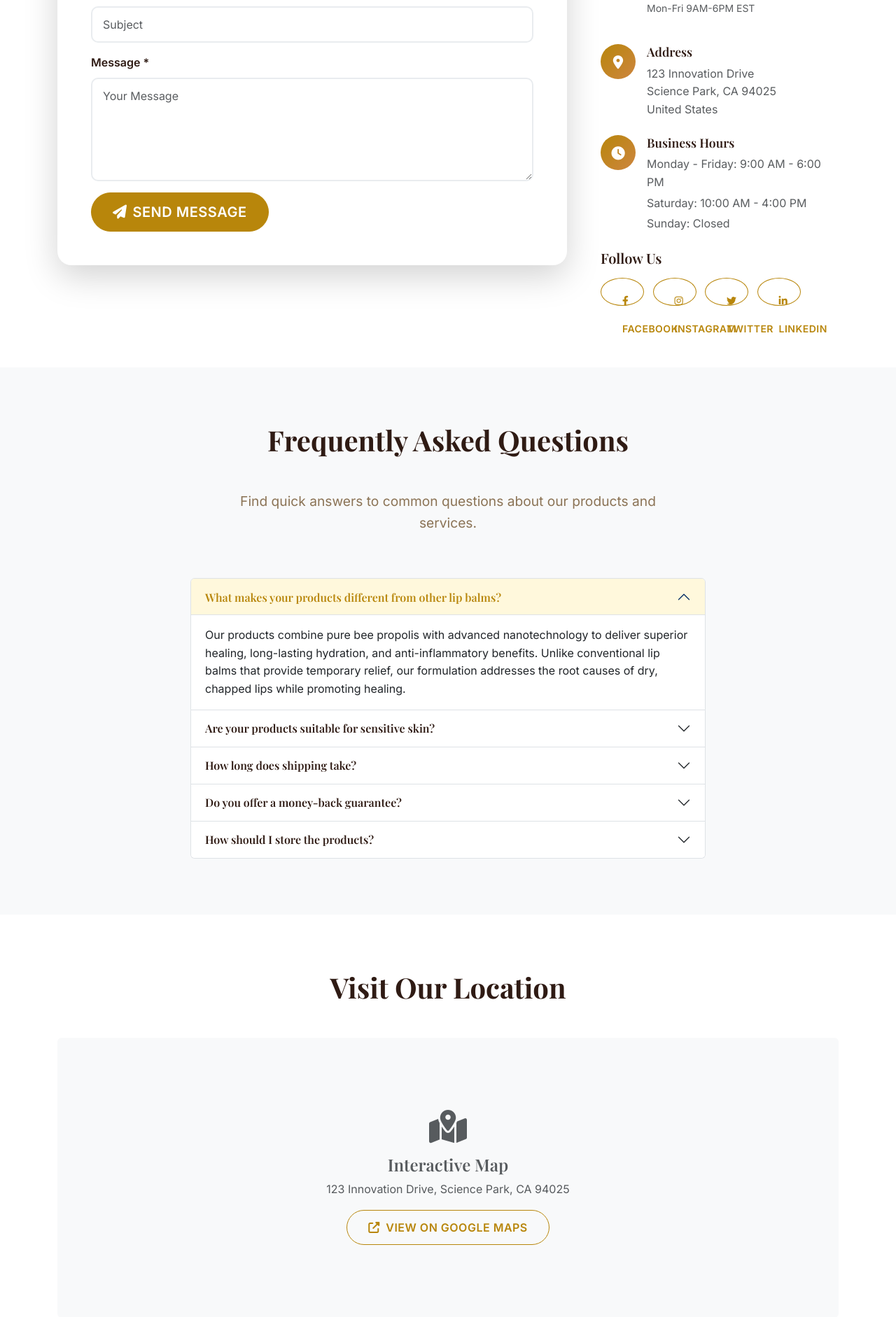
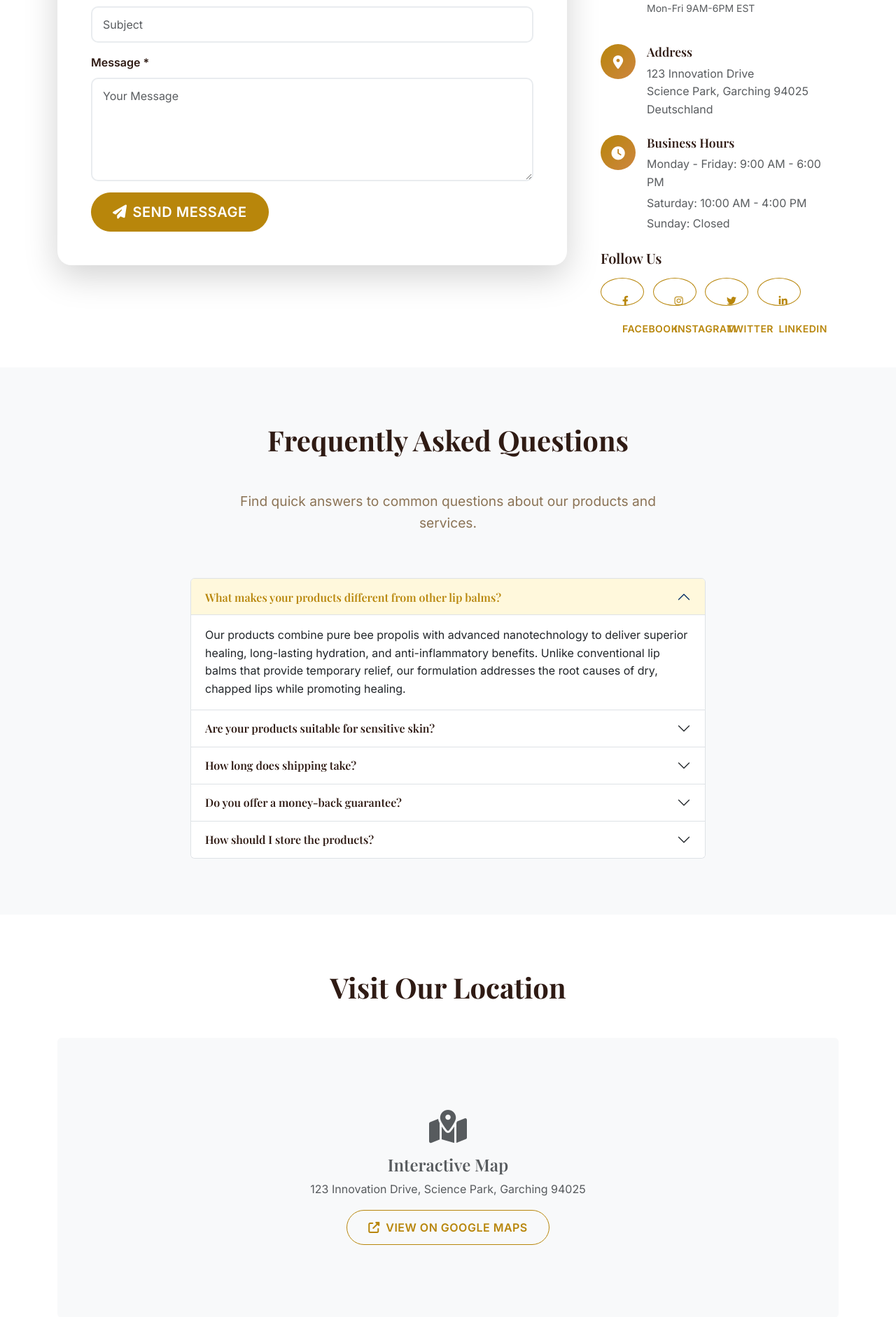
Before and after one commit to Bahaa-Ilyas/ishtar_naturals, a Django app: page /contact/ in a window 1280 px wide. Shown: the part 773-2655 px from the top of the page at 70% size. Run offline with Django 5.2, Linux system fonts and the light colour scheme.

Commit message:
Update contact.html

```diff
--- a/templates/pages/contact.html
+++ b/templates/pages/contact.html
@@ -100,8 +100,8 @@
                                 <div>
                                     <h5>Address</h5>
                                     <p class="text-muted mb-0">123 Innovation Drive<br>
-                                    Science Park, CA 94025<br>
-                                    United States</p>
+                                    Science Park, Garching 94025<br>
+                                    Deutschland</p>
                                 </div>
                             </div>
                         </div>
@@ -195,7 +195,7 @@
                         <div id="collapse3" class="accordion-collapse collapse" data-bs-parent="#faqAccordion">
                             <div class="accordion-body">
                                 We offer fast and reliable shipping. Standard shipping typically takes 3-5 business days within
-                                the United States. Express shipping options are available for faster delivery. International
+                              Deutschland. Express shipping options are available for faster delivery. International
                                 shipping times vary by location.
                             </div>
                         </div>
@@ -246,7 +246,7 @@
                     <div class="text-center">
                         <i class="fas fa-map-marked-alt fa-3x text-muted mb-3"></i>
                         <h4 class="text-muted">Interactive Map</h4>
-                        <p class="text-muted">123 Innovation Drive, Science Park, CA 94025</p>
+                        <p class="text-muted">123 Innovation Drive, Science Park, Garching 94025</p>
                         <a href="https://maps.google.com" target="_blank" class="btn btn-outline-primary">
                             <i class="fas fa-external-link-alt me-1"></i> View on Google Maps
                         </a>
```
